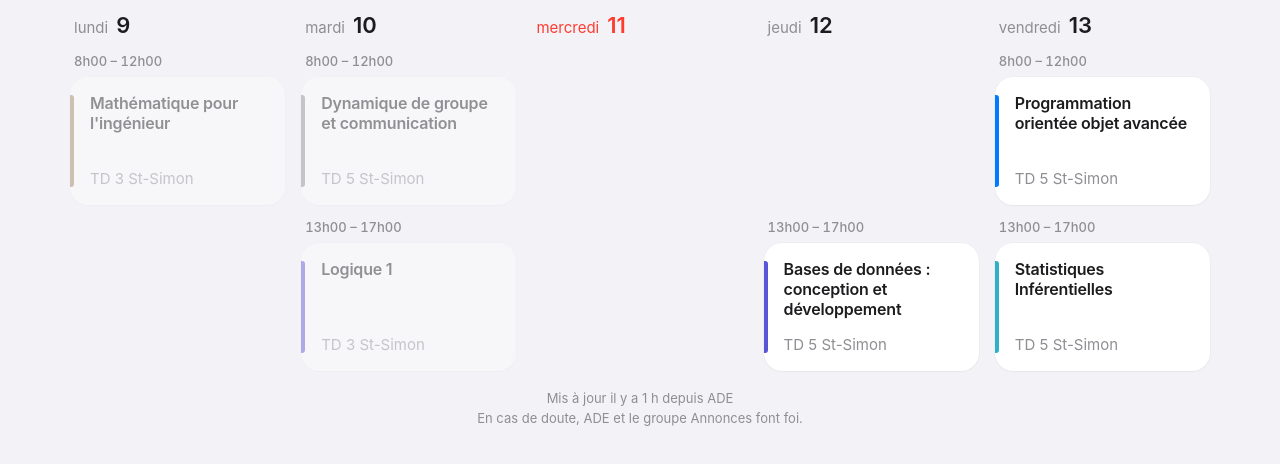
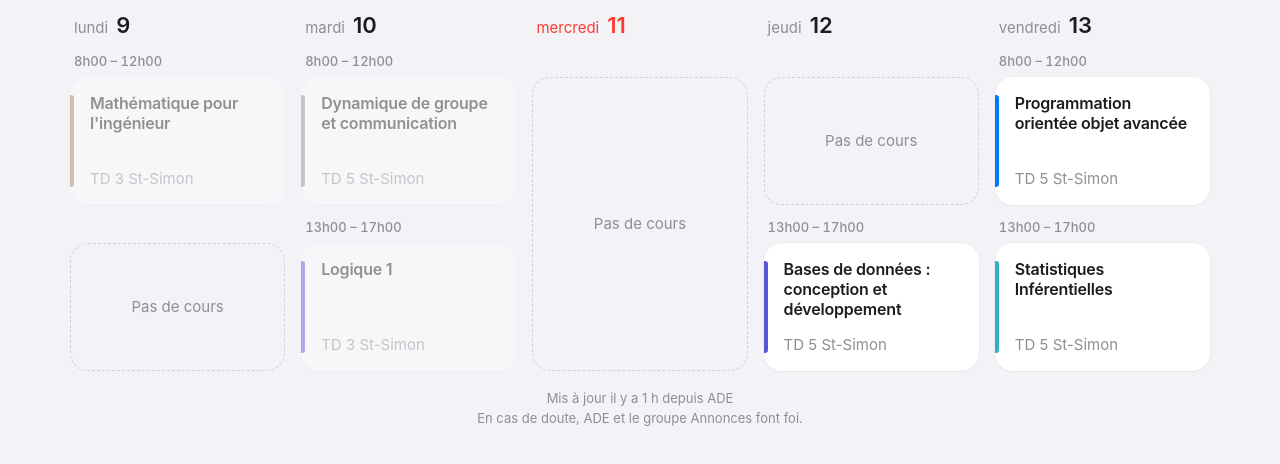
Before and after one commit to HakimChaabna/edt-ing1-si, a plain HTML site: page index.html in a window 1280 px wide. Shown: the part 138-602 px from the top of the page. Drawn offline with Linux system fonts and the light colour scheme.

Commit message:
Cases vides en pointillés, pas d'horaire en entreprise

```diff
--- a/index.html
+++ b/index.html
@@ -57,7 +57,7 @@
   .list{display:flex;flex-direction:column;gap:14px}
 
   .slot{display:flex;flex-direction:column;gap:7px}
-  .slot.ghost{visibility:hidden}
+  .cards .empty{height:auto;flex:1}
   .slot.full .cards{height:calc(var(--slot-h) * 2 + 17px + 7px + 14px)}
   .cards{display:flex;flex-direction:column;gap:8px;height:var(--slot-h)}
   .cards .ev{height:auto;flex:1;min-height:0}
@@ -155,6 +155,7 @@ const PALETTE = ["#007AFF","#34C759","#FF9500","#AF52DE","#30B0C7","#5856D6","#A
 const MONTHS_LONG = ["janvier","février","mars","avril","mai","juin","juillet","août","septembre","octobre","novembre","décembre"];
 
 const PIN = `<svg viewBox="0 0 16 16" fill="currentColor"><path d="M8 1.5a4.5 4.5 0 0 0-4.5 4.5c0 3.2 3.8 7.6 4.1 8a.5.5 0 0 0 .8 0c.3-.4 4.1-4.8 4.1-8A4.5 4.5 0 0 0 8 1.5Zm0 6.2a1.7 1.7 0 1 1 0-3.4 1.7 1.7 0 0 1 0 3.4Z"/></svg>`;
+const isCompanyDay = e => /entreprise/i.test(e.title);
 const $ = id => document.getElementById(id);
 let scrollPending = true;
 let events = [], allEvents = [], tracks = [], track = null, updated = null, weekStart, selDay;
@@ -230,16 +231,20 @@ function render(){
     };
     const slotHtml = (items, cls = "") => {
       const n = items.length;
-      if (!n) return `<div class="slot ghost" aria-hidden="true"><div class="when">&nbsp;</div><div class="cards"></div></div>`;
+      if (!n) return `<div class="slot ${cls}"><div class="when">&nbsp;</div><div class="cards"><div class="empty">Pas de cours</div></div></div>`;
       const live = items.some(e => now >= e.s && now < e.e);
       const first = items[0], last = items.reduce((a, b) => b.e > a.e ? b : a);
+      // pas d'horaire pour les journées en entreprise : ça dépend de chaque entreprise
+      const label = items.every(isCompanyDay) ? "&nbsp;" : `${hm(first.s)} – ${hm(last.e)}${live ? " · En cours" : ""}`;
       return `<div class="slot ${n > 1 ? "multi" : ""} ${cls}">
-        <div class="when ${live ? "live" : ""}">${hm(first.s)} – ${hm(last.e)}${live ? " · En cours" : ""}</div>
+        <div class="when ${live && label !== "&nbsp;" ? "live" : ""}">${label}</div>
         <div class="cards">${items.map(e => card(e, n)).join("")}</div></div>`;
     };
     const spansDay = e => e.s.getHours() < 13 && (e.e.getHours() > 14 || (e.e.getHours() === 14 && e.e.getMinutes() > 0));
     let body = "";
-    if (list.length && list.every(spansDay)) {
+    if (!list.length) {
+      body = slotHtml([], "full");
+    } else if (list.every(spansDay)) {
       body = slotHtml(list, "full");
     } else {
       body = slotHtml(list.filter(e => e.s.getHours() < 13)) + slotHtml(list.filter(e => e.s.getHours() >= 13));
@@ -270,11 +275,11 @@ function openSheet(id){
   const dur = Math.round((e.e - e.s) / 60000);
   $("sheet").innerHTML = `<div class="grab"></div>
     <div class="top" style="--c:${e.c}"><h4><span class="dot"></span>${esc(e.title)}</h4><button class="close" id="closeBtn">OK</button></div>
-    <p class="sw">${DAYS_LONG[e.s.getDay()]} ${e.s.getDate()} ${MONTHS_LONG[e.s.getMonth()]} · ${hm(e.s)} – ${hm(e.e)}</p>
+    <p class="sw">${DAYS_LONG[e.s.getDay()]} ${e.s.getDate()} ${MONTHS_LONG[e.s.getMonth()]}${isCompanyDay(e) ? "" : ` · ${hm(e.s)} – ${hm(e.e)}`}</p>
     <div class="group">
       ${row("Salle", esc(e.room))}
       ${row("Type", esc(e.type))}
-      ${row("Durée", `${Math.floor(dur/60)} h${dur%60 ? " "+pad(dur%60) : ""}`)}
+      ${isCompanyDay(e) ? "" : row("Durée", `${Math.floor(dur/60)} h${dur%60 ? " "+pad(dur%60) : ""}`)}
       ${row(e.teachers.length > 1 ? "Enseignants" : "Enseignant", e.teachers.map(esc).join("<br>"))}
       ${row("Groupes", e.groups.map(esc).join("<br>"))}
     </div>`;
```
